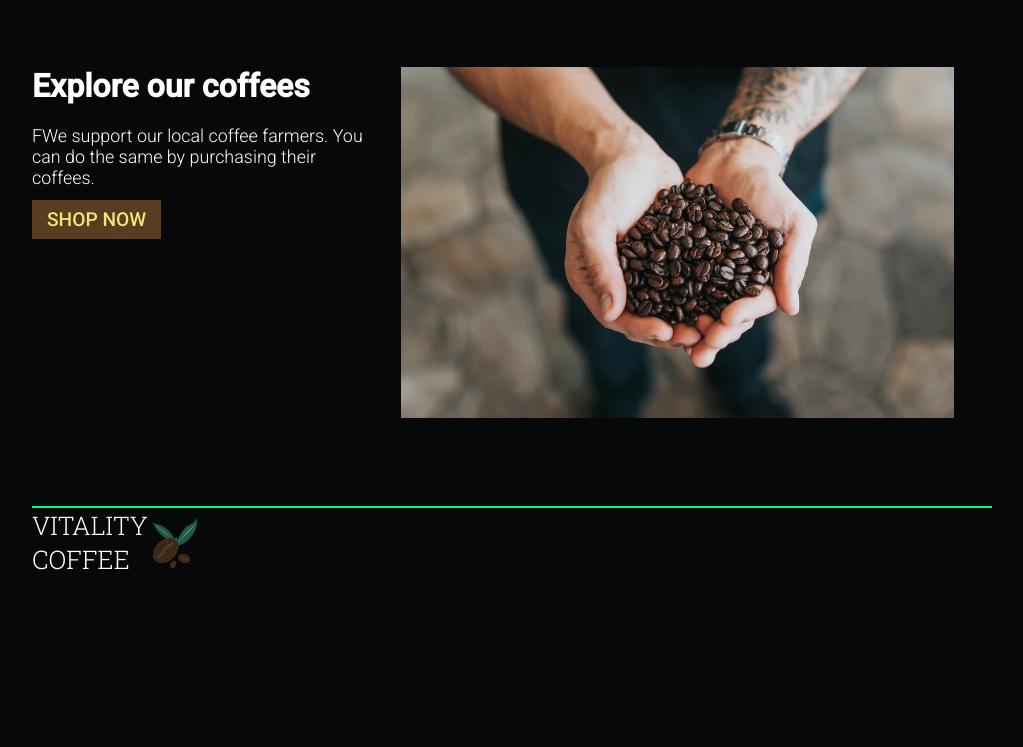
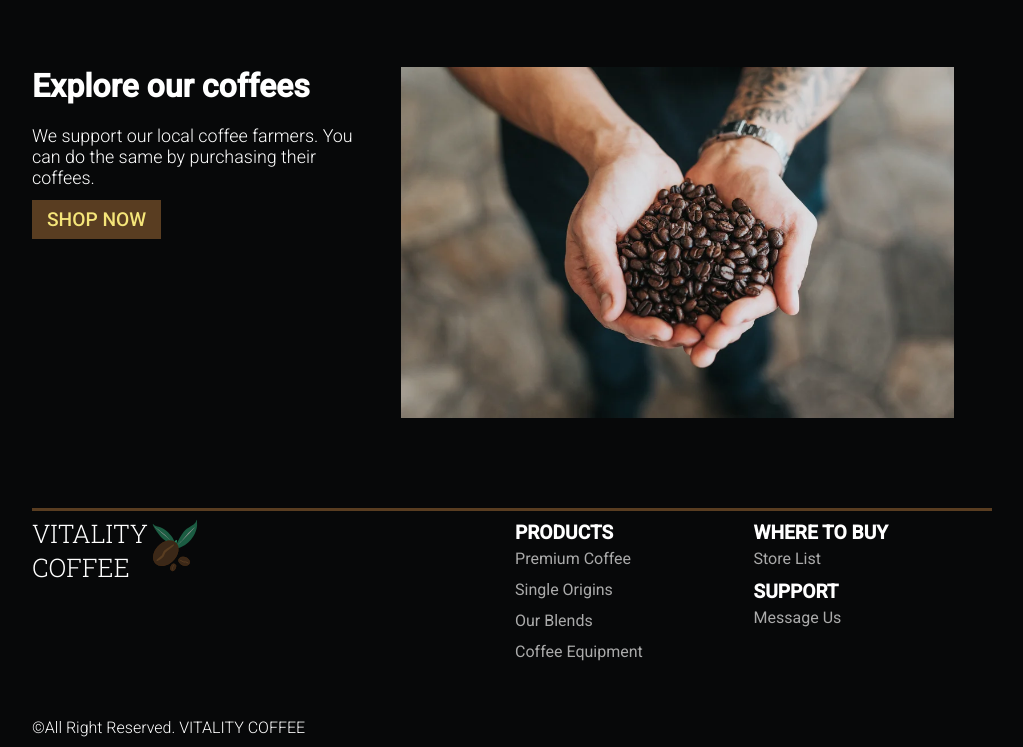
Before and after one commit to eddjhae/Vitality_Coffee-repo, a plain HTML site: page index.html in a window 1280 px wide. Shown: the part 1649-2396 px from the top of the page, without its empty margins (128-1151 px from the left). Before the commit the page ends 2225 px from the top, so only its background shows below. Drawn offline with nearby package versions, Linux system fonts and the light colour scheme.

Commit message:
added scrolltrigger and footer

```diff
--- a/index.html
+++ b/index.html
@@ -5,7 +5,6 @@
     <meta name="viewport" content="width=device-width, initial-scale=1.0">
     <title>Document</title>
     <link rel="stylesheet" href="style/style.css">
-    <link rel="preconnect" href="https://fonts.gstatic.com">
     <link href="https://fonts.googleapis.com/css2?family=Roboto+Slab:wght@300&family=Roboto:wght@300;400;500&display=swap" rel="stylesheet">
     <script src="https://cdnjs.cloudflare.com/ajax/libs/gsap/3.6.0/gsap.min.js"></script>
     <script src="https://cdnjs.cloudflare.com/ajax/libs/gsap/3.6.0/ScrollTrigger.min.js"></script>
@@ -53,13 +52,13 @@
         </div>
 
         <section class="products">
-                <a href="#" class="anim2" ><img src="assets/Coffee_Bag.webp" alt="Vitality Coffee bag"><h2>Premium Coffee and Blends</h2></a>
-                <a href="#" class="anim2"><img src="assets/coffee_handful.webp" alt="holding coffee"><h2>Single Origins and Specialty</h2></a>
+                <a href="#" class="anim2" ><img src="assets/Coffee_Bag.webp" alt="Vitality Coffee bag"><h2 class="txt">Premium Coffee and Blends</h2></a>
+                <a href="#" class="anim2"><img src="assets/coffee_handful.webp" alt="holding coffee"><h2 class="txt">Single Origins and Specialty</h2></a>
                 <a href="#" class="anim2"><img src="assets/coffee_equip.webp" alt="coffee equipments"><h2>Brewing Equipment and accessories</h2></a>
         </section>
 
         <section>
-            <div class="split">
+            <div class="split coffee-solution">
                 <div>
                     <img src="assets/coffee shop.webp" alt="busy coffee shop">
                 </div>
@@ -73,7 +72,7 @@
                 </div>
             </div>
 
-            <div class="split">
+            <div class="split coffee-explore">
 
                 <div class="img">
                     <img src="assets/hanful coffee.webp" alt="holding a coffee beans">
@@ -81,22 +80,37 @@
 
                 <div class="content text">
                     <h1>Explore our coffees</h1>
-                    <p>FWe support our local coffee farmers. You can do the same by purchasing their coffees.</p>
+                    <p>We support our local coffee farmers. You can do the same by purchasing their coffees.</p>
                     <a class="btn" href="#">shop now</a>
                 </div>
             </div>
         </section>
 
-
         <footer>
-            <a class="logo" href="#">
-                <h1>VITALITY<br>COFFEE</h1>
-                <img src="assets/logo.svg" alt="logo">
-            </a>
+                <div class="logo">
+                    <h1>VITALITY<br>COFFEE</h1>
+                    <a href="#"><img src="assets/logo.svg" alt="logo"></a>
+                </div>
 
 
+                <div class="product">
+                    <h1>PRODUCTS</h1>
+                    <a href="#">Premium Coffee</a>
+                    <a href="#">Single Origins</a>
+                    <a href="#">Our Blends</a>
+                    <a href="#">Coffee Equipment</a>
+                </div>
+
+                <div class="where">
+                    <h1>WHERE TO BUY</h1>
+                    <a href="#">Store List</a>
+
+                    <h1>SUPPORT</h1>
+                    <a href="#">Message Us</a>
+                </div>
 
         </footer>
+        <p style="padding: 10px 0;">&copy;All Right Reserved. VITALITY COFFEE</p>
     </div>
 </body>
 <script src="main.js"></script>
--- a/main.js
+++ b/main.js
@@ -1,19 +1,28 @@
-gsap.from('.anim1',
-    {
+window.onbeforeunload = function () {
+    window.scrollTo(0, 0);
+  }
+
+let tl = gsap.timeline({
+    scrollTrigger: {
+        trigger: '.anim2',
+        start: "center bottom 100",
+    }
+});
+
+gsap.from('.anim1',{
         opacity: 0,
         duration: 1,
         stagger: 0.5,
-        y: -50
-    })
+        y: -50,
+});
 
-// gsap.to('.anim2',
-//     {
-//         scrollTrigger: {
-//             trigger: '.anim2',
-//             start: 'bottom center'
-//         },
+tl.from('.anim2', {
+    y: 200,
+    opacity: 0,
+    duration: 0.7,
+});
 
-//         duration: 1,
-//         stagger: 0.5,
-
-//     })
+tl.from('.title', {
+    opacity: 0,
+    duration: 0.3,
+});
--- a/style/style.scss
+++ b/style/style.scss
@@ -22,6 +22,7 @@ body {
     color: $white;
     background: $black;
     font-family: 'Roboto', 'sans-serif';
+    overflow-x: hidden;
 }
 
 .bg-container {
@@ -67,6 +68,7 @@ header {
     ul {
         display: flex;
         padding-right: 10px;
+
         li {
             list-style-type: none;
             padding: 6px;
@@ -103,7 +105,6 @@ main {
 
         h1 {
             font-size: clamp(1.4rem, 6vw, 3.5rem);
-
         }
 
         p {
@@ -167,6 +168,7 @@ main {
     flex-direction: column;
     gap: 15px;
     margin-bottom: 70px;
+
     .anim2 {
         width: 70vw;
         height: 320px;
@@ -196,12 +198,9 @@ main {
         }
     }
 
-
-    .anim2:hover {
-        transform: scale(.97);
+    img:hover {
+        opacity: 80%;
     }
-
-
 }
 
 .split {
@@ -231,19 +230,41 @@ main {
 }
 
 footer {
-    outline: springgreen 2px solid;
-    width: 100vw;
-    .footer-line {
-        outline: red 2px solid;
-        position: absolute;
-        top: 0;
-        left: 0;
-        right: 0;
-        padding: auto 3px;
-        background: $color1;
+    display: flex;
+    align-items: flex-start;
+    justify-content: space-between;
+    border-top: $color1 3px solid;
+    width: 100%;
+    height: 200px;
+
+    a {
+        color:rgb(170, 170, 170);
+        font-size: clamp(.8rem, 2vw, 1rem);
+        margin-bottom: 12px;
+    }
+
+    h1 {
+        font-size: clamp(.9rem, 2vw, 1.2rem);
+        margin-bottom: 5px;
+    }
+
+    .logo {
+        padding-top: 5px;
+        flex-grow: 4;
+    }
+
+    .product, .where {
+        padding-top: 10px;
+        display: flex;
+        flex-direction: column;
+        width: 120px;
+        flex-grow: 1.5;
+
+        a:hover {
+            color: $color2;
+        }
     }
 }
-
 
 @media (min-width: 650px) {
 
@@ -291,6 +312,7 @@ footer {
     }
 }
 
+
 @media (min-width: 1025px) {
     .web-container {
         width: 80%;
@@ -306,7 +328,3 @@ footer {
         width: 75%;
     }
 }
-
-@media screen and (min-width: 1920px) {
-
-}
```
Also changed, not shown: style/style.css, 1 other file.
